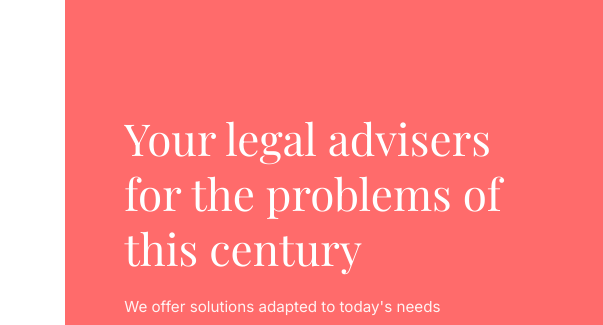
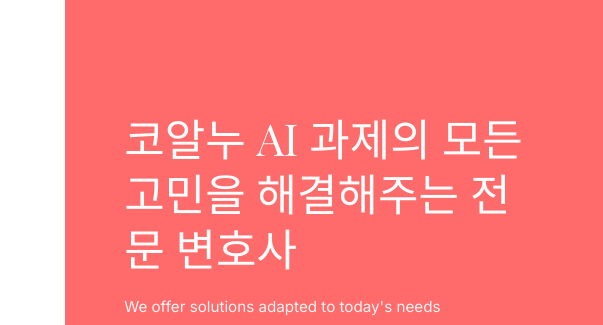
Before and after one commit to younhur/Vibe_Coding, a plain HTML site: page assignment_1/index.html in a window 1280 px wide. Shown: the part 259-584 px from the top of the page, 677-1280 px from the left. Drawn offline with nearby package versions, Linux system fonts and the light colour scheme; a web font is replaced by a local one.

Commit message:
Update assignment 1 page

```diff
--- a/assignment_1/index.html
+++ b/assignment_1/index.html
@@ -3,7 +3,7 @@
 <head>
   <meta charset="UTF-8">
   <meta name="viewport" content="width=device-width, initial-scale=1.0">
-  <title>Legal Advisers</title>
+  <title>Vibe Coding Assignment</title>
   <link rel="preconnect" href="https://fonts.googleapis.com">
   <link rel="preconnect" href="https://fonts.gstatic.com" crossorigin>
   <link href="https://fonts.googleapis.com/css2?family=Inter:wght@400;500&family=Playfair+Display:ital,wght@0,400;0,600;0,700;1,400&display=swap" rel="stylesheet">
@@ -66,9 +66,9 @@
     <section class="hero-right">
       <div class="hero-content">
         <h2 class="hero-title">
-          Your legal advisers for the problems of this century
-        </h2>
-        <p class="hero-subtitle">
+          코알누 AI 과제의 모든 고민을 해결해주는 전문 변호사
+          </h2>
+          <p class="hero-subtitle">
           We offer solutions adapted to today's needs
         </p>
         <a href="#" class="btn-view-more">View more</a>
```
